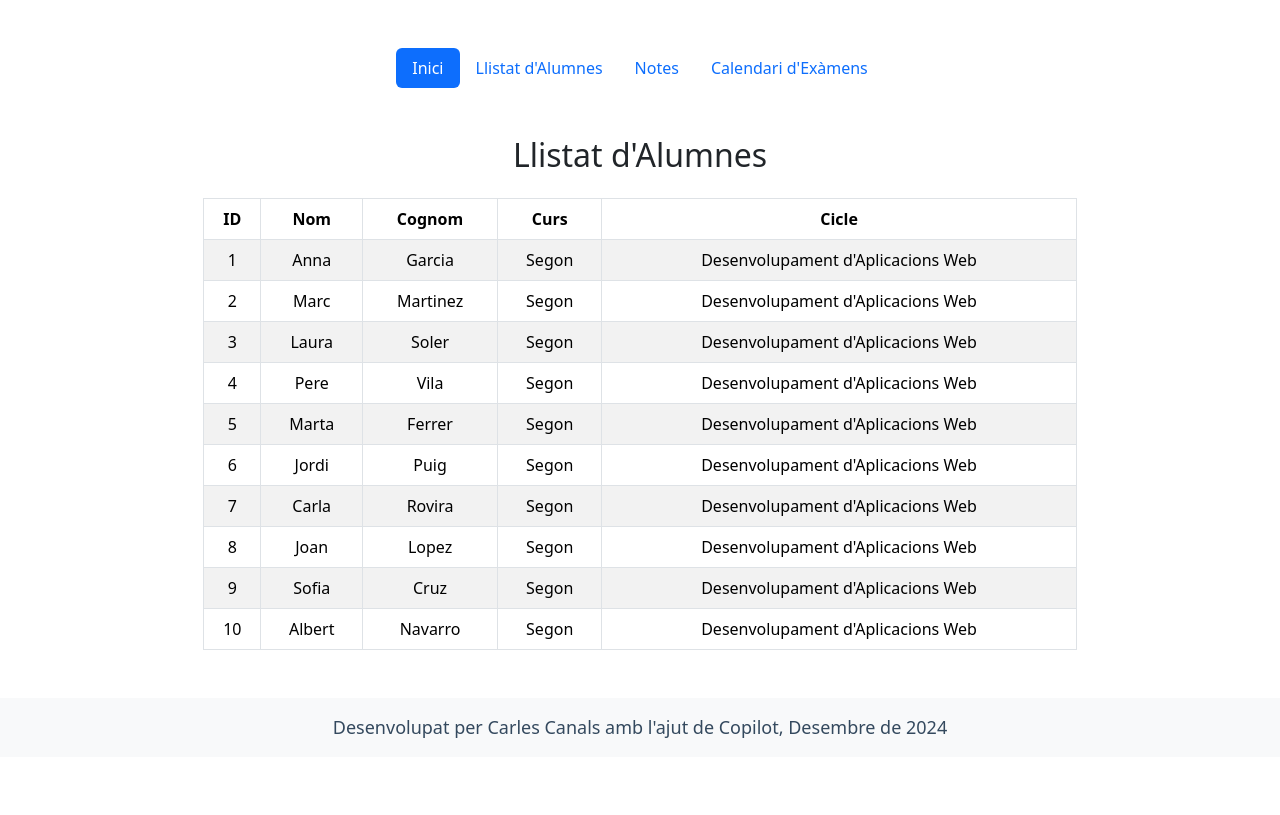
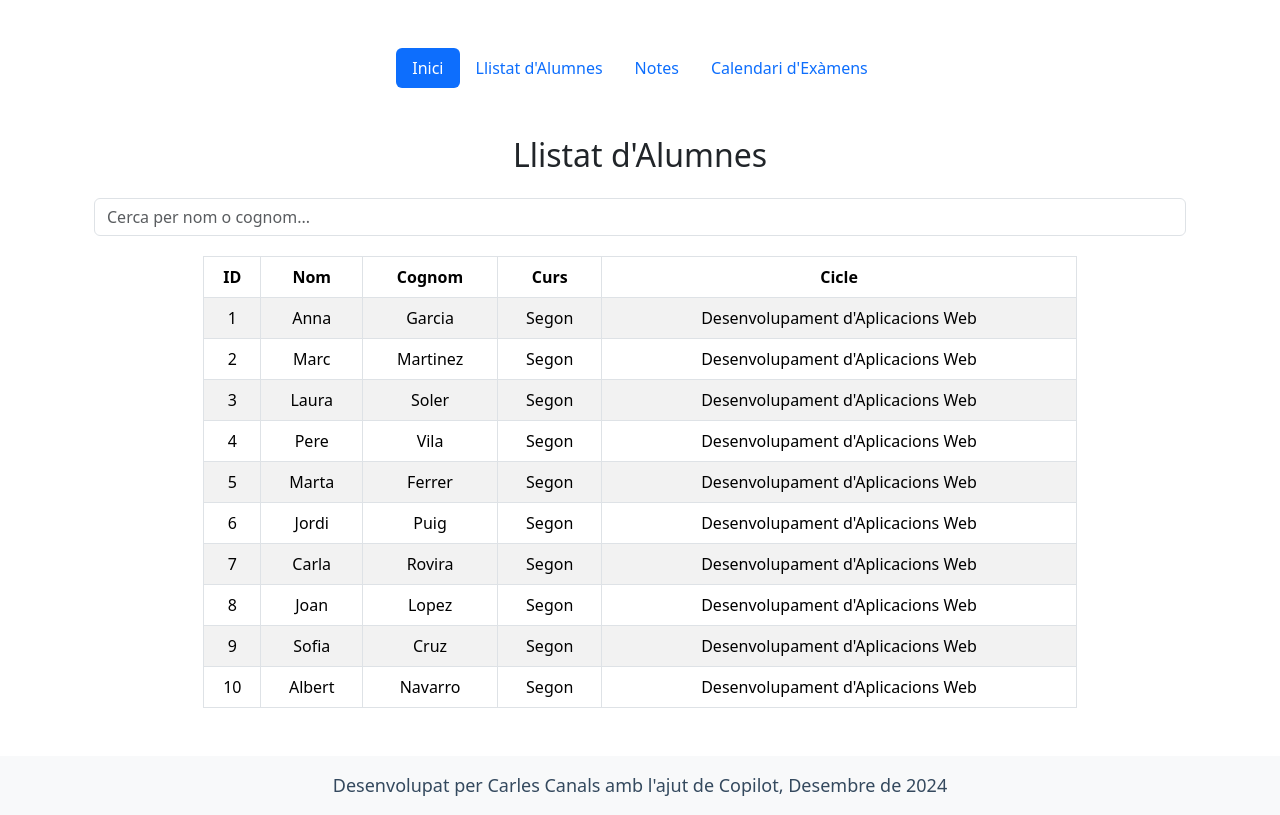
Before and after one commit to CarlesCanals/llistat-alumnes, an Angular app: page /llistat in a window 1280 px wide. Built offline with nearby package versions, Linux system fonts and the light colour scheme.

Commit message:
Afegeix funcionalitat de cerca a la llista d'alumnes i actualitza el disseny de la taula

```diff
--- a/src/app/app.module.ts
+++ b/src/app/app.module.ts
@@ -5,7 +5,9 @@ import { RouterModule, Routes } from '@angular/router';
 import { NotesComponent } from './notes/notes.component';
 import { LlistatComponent } from './llistat/llistat.component';
 import { CalendariComponent } from './calendari/calendari.component';
+import { FormsModule } from '@angular/forms'; // Importa FormsModule
 import { HomeComponent } from './home/home.component';
+
 
 const routes: Routes = [
   { path: '', component: HomeComponent },
@@ -25,7 +27,8 @@ const routes: Routes = [
   imports: [
     BrowserModule,
     HttpClientModule, // Afegeix HttpClientModule aquí
-    RouterModule.forRoot(routes)
+    RouterModule.forRoot(routes),
+    FormsModule // Afegeix-lo aquí
   ],
   bootstrap: [HomeComponent] // O el component principal de la teva aplicació
 })
--- a/src/app/llistat/llistat.component.html
+++ b/src/app/llistat/llistat.component.html
@@ -1,17 +1,19 @@
-<!DOCTYPE html>
-<html lang="ca">
-<head>
-    <meta charset="UTF-8">
-    <meta name="viewport" content="width=device-width, initial-scale=1.0">
-    <title>Llistat d'Alumnes</title>
-    <link rel="stylesheet" href="https://cdn.jsdelivr.net/npm/bootstrap@5.3.0-alpha1/dist/css/bootstrap.min.css">
-</head>
-<body>
 <div class="container my-5">
     <h2 class="text-center mb-4">Llistat d'Alumnes</h2>
 
+    <!-- Input per cercar alumnes -->
+    <div class="mb-3">
+      <input
+        type="text"
+        class="form-control"
+        placeholder="Cerca per nom o cognom..."
+        [(ngModel)]="filtreText"
+        (input)="filtraAlumnes()" />
+    </div>
+
+    <!-- Taula d'alumnes -->
     <table class="table table-striped table-bordered">
-            <thead class="thead-dark">
+      <thead>
         <tr>
           <th>ID</th>
           <th>Nom</th>
@@ -21,7 +23,7 @@
         </tr>
       </thead>
       <tbody>
-                <tr *ngFor="let alumne of alumnes">
+        <tr *ngFor="let alumne of alumnesFiltrats">
           <td>{{ alumne.id }}</td>
           <td>{{ alumne.nom }}</td>
           <td>{{ alumne.cognom }}</td>
@@ -30,8 +32,9 @@
         </tr>
       </tbody>
     </table>
+
+    <!-- Missatge si no hi ha resultats -->
+    <div *ngIf="alumnesFiltrats.length === 0" class="alert alert-warning text-center">
+      No s'han trobat alumnes que coincideixin amb la cerca.
     </div>
-
-    <script src="https://cdn.jsdelivr.net/npm/bootstrap@5.3.0-alpha1/dist/js/bootstrap.bundle.min.js"></script>
-</body>
-</html>
+  </div>
--- a/src/app/llistat/llistat.component.ts
+++ b/src/app/llistat/llistat.component.ts
@@ -1,25 +1,38 @@
 import { Component, OnInit } from '@angular/core';
 import { CommonModule } from '@angular/common';
 import { HttpClient } from '@angular/common/http';
+import { FormsModule } from '@angular/forms'; // Importa FormsModule
 
 @Component({
   selector: 'app-llistat',
   standalone: true,
-  imports: [CommonModule],
+  imports: [CommonModule,FormsModule],
   templateUrl: './llistat.component.html',
   styleUrls: ['./llistat.component.scss']
 })
 export class LlistatComponent implements OnInit {
   alumnes: any[] = []; // Alumnes inicialitzats com a array buit
+  alumnesFiltrats: any[] = []; // Array filtrat
+  filtreText: string = ''; // Text de cerca
 
   constructor(private http: HttpClient) {}
 
   ngOnInit(): void {
     // Carrega el fitxer JSON des de la carpeta `assets`
     this.http.get<any[]>('assets/llistat-alumnes.json').subscribe({
-      next: (data) => this.alumnes = data,
+      next: (data) => {
+        this.alumnes = data;
+        this.alumnesFiltrats = data; // Inicialitza la llista filtrada
+      },
       error: (err) => console.error('Error carregant el fitxer JSON:', err)
     });
+  }
 
+  filtraAlumnes(): void {
+    const textFiltrat = this.filtreText.toLowerCase();
+    this.alumnesFiltrats = this.alumnes.filter(alumne =>
+      alumne.nom.toLowerCase().includes(textFiltrat) ||
+      alumne.cognom.toLowerCase().includes(textFiltrat)
+    );
   }
 }
```
Lines whose indentation alone changed are shown as unchanged.
